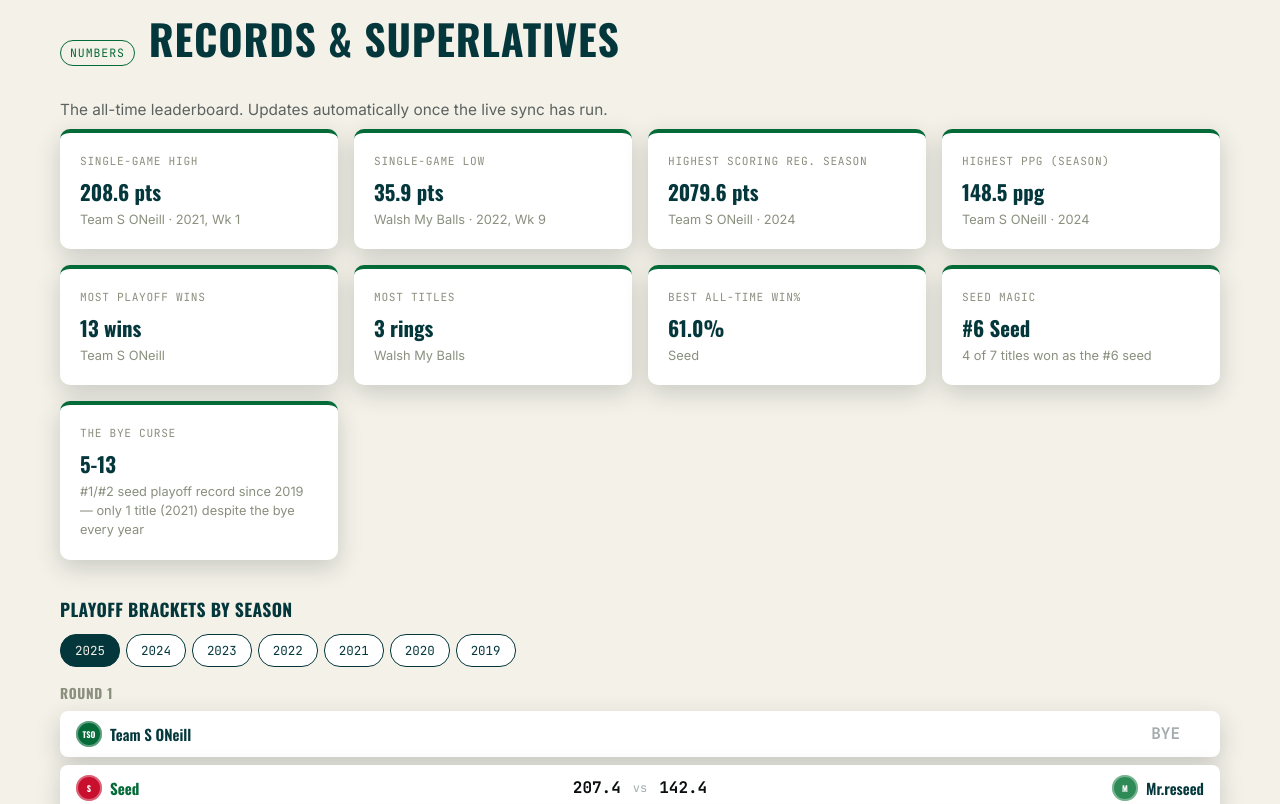
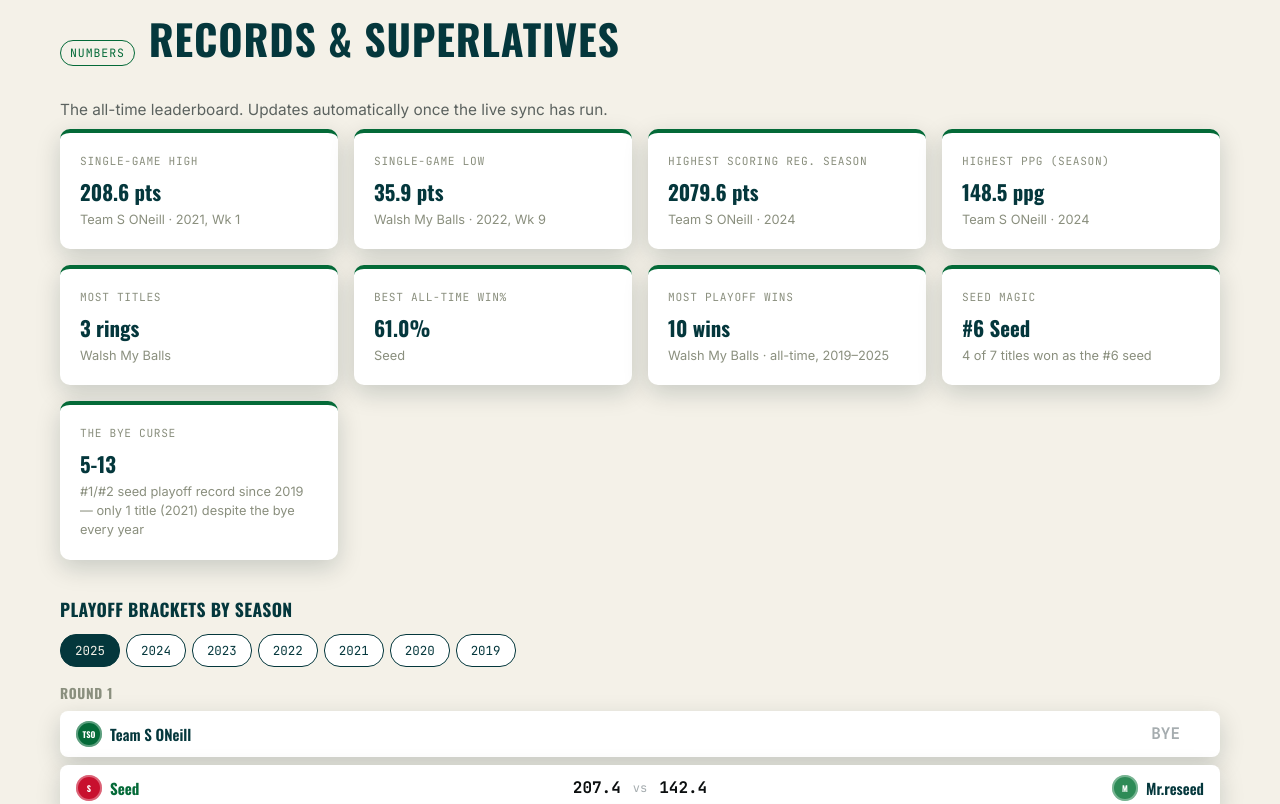
Before and after one commit to oneilla2517/BIRD-GANG, a plain HTML site: page index.html in a window 1280 px wide. Shown: the part 3480-4284 px from the top of the page. Drawn offline with nearby package versions, Linux system fonts and the light colour scheme.

Commit message:
Add playoff wins calculation and display logic
Reintroduce playoff wins calculation and display.

```diff
--- a/index.html
+++ b/index.html
@@ -939,7 +939,6 @@ function renderRecords(weeklyScores, teamsData){
     weeklyScores.filter(s=>s.isPlayoff && s.oppScore!=null).forEach(s=>{
       if(s.score > s.oppScore) playoffWins[s.teamId] = (playoffWins[s.teamId]||0) + 1;
     });
-    const topPlayoffWinner = Object.entries(playoffWins).sort((a,b)=>b[1]-a[1])[0];
 
     if(highGame && teamById[highGame.teamId]) cards.push({
       label:'Single-Game High', value:`${highGame.score.toFixed(1)} pts`,
@@ -957,10 +956,6 @@ function renderRecords(weeklyScores, teamsData){
       label:'Highest PPG (Season)', value:`${(highPPG.total/highPPG.games).toFixed(1)} ppg`,
       detail:`${teamById[highPPG.teamId].team} · ${highPPG.season}`
     });
-    if(topPlayoffWinner && teamById[topPlayoffWinner[0]]) cards.push({
-      label:'Most Playoff Wins', value:`${topPlayoffWinner[1]} wins`,
-      detail:teamById[topPlayoffWinner[0]].team
-    });
   }
 
   // Always-available cards — don't need live sync
@@ -971,6 +966,25 @@ function renderRecords(weeklyScores, teamsData){
   const bestWinPct = [...teamsData].sort((a,b)=>record(b.overall).pct-record(a.overall).pct)[0];
   cards.push({
     label:'Best All-Time Win%', value:`${(record(bestWinPct.overall).pct*100).toFixed(1)}%`, detail:bestWinPct.team
+  });
+
+  // Most playoff wins — computed from the verified bracket archive, not the
+  // live sync (which can't reliably tell playoff games from regular season
+  // games across years with different-length seasons).
+  const playoffWinCounts = {};
+  Object.values(historicalBrackets).forEach(rounds=>{
+    rounds.forEach(round=>{
+      round.matchups.forEach(m=>{
+        if(m.bye) return;
+        const winner = m.aScore > m.bScore ? m.a : m.b;
+        if(winner.id) playoffWinCounts[winner.id] = (playoffWinCounts[winner.id]||0) + 1;
+      });
+    });
+  });
+  const topPlayoffWinner = Object.entries(playoffWinCounts).sort((a,b)=>b[1]-a[1])[0];
+  if(topPlayoffWinner && teamById[topPlayoffWinner[0]]) cards.push({
+    label:'Most Playoff Wins', value:`${topPlayoffWinner[1]} wins`,
+    detail:`${teamById[topPlayoffWinner[0]].team} · all-time, 2019–2025`
   });
 
   // Seed magic — how often has each seed won it all, from the bracket archive
```
